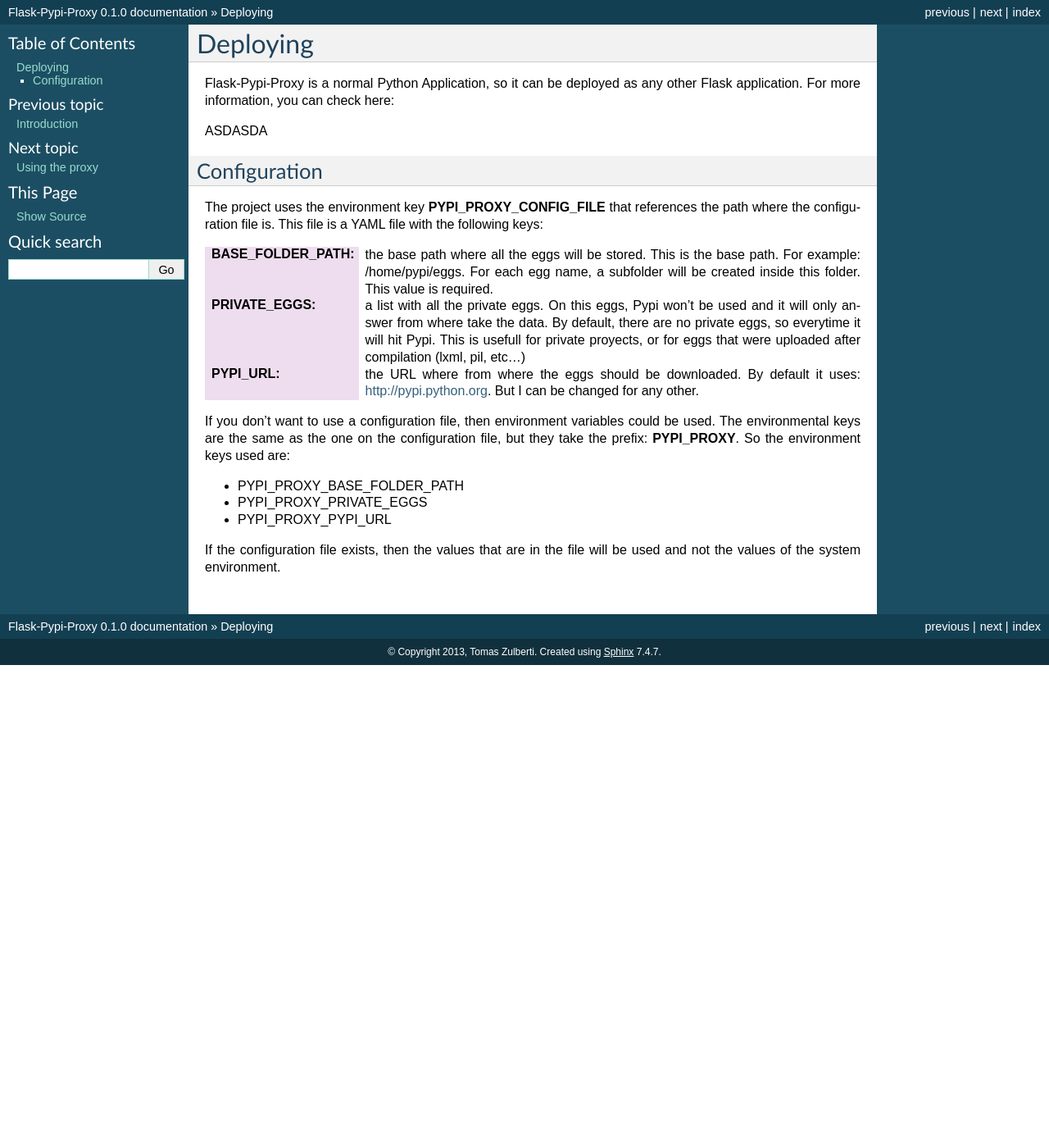
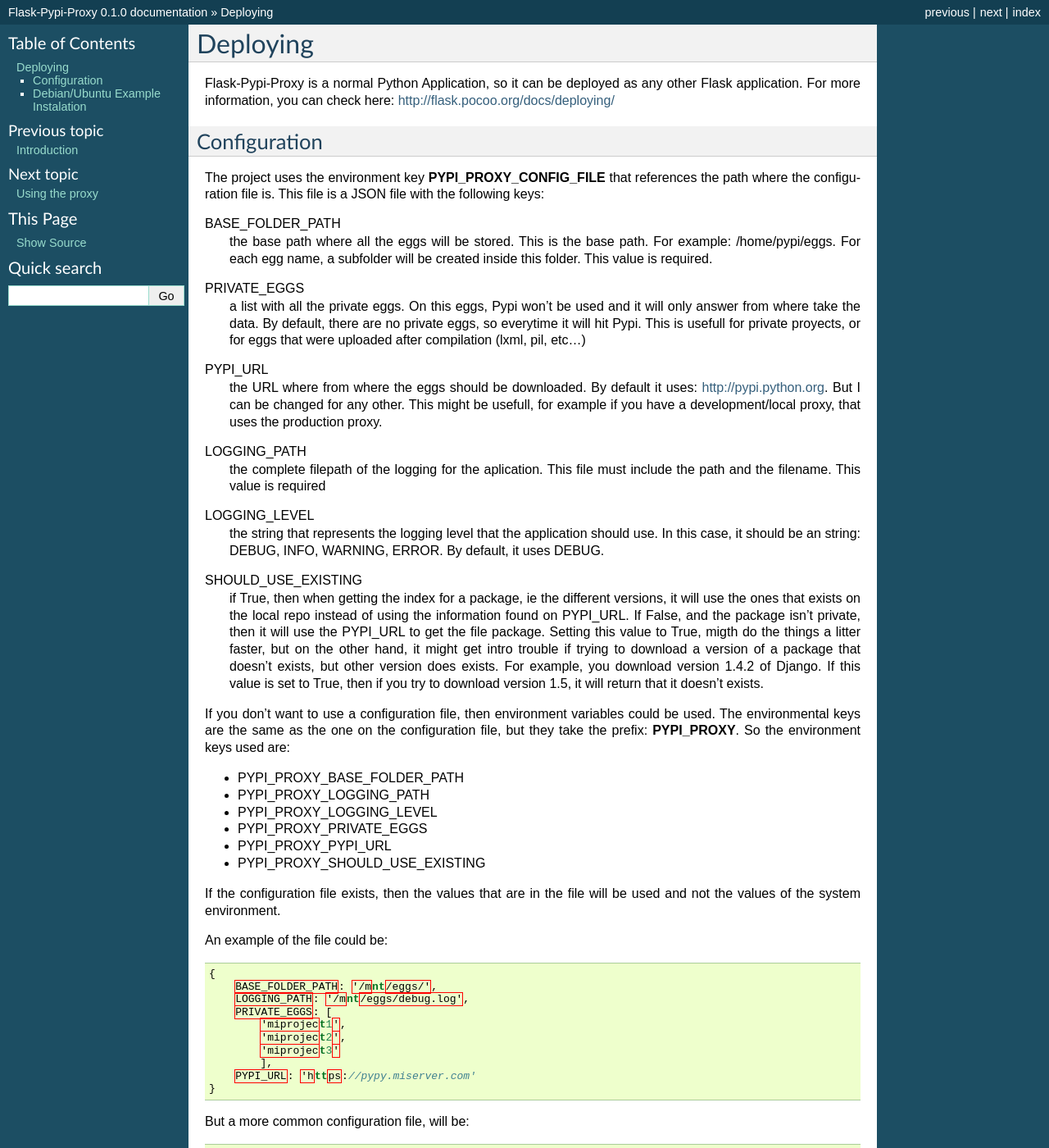
Before and after one commit to tzulberti/Flask-PyPi-Proxy, a Sphinx documentation site: the page built from docs/source/installing.rst, in a window 1280 px wide and 1400 px high. Shown: the whole window at 82% size. Built offline with Sphinx 7.4.7, drawn with Linux system fonts in a browser that asks for light colours; some of the changed text lies outside the part shown.

Commit message:
Improved documentation

```diff
--- a/docs/source/installing.rst
+++ b/docs/source/installing.rst
@@ -4,32 +4,54 @@
 
 Flask-Pypi-Proxy is a normal Python Application, so it can be deployed
 as any other Flask application. For more information, you can check here:
-
-ASDASDA
+`http://flask.pocoo.org/docs/deploying/ <http://flask.pocoo.org/docs/deploying/>`_
 
 
 Configuration
 =============
 
 The project uses the environment key **PYPI_PROXY_CONFIG_FILE** that references
-the path where the configuration file is. This file is a YAML file with the
+the path where the configuration file is. This file is a JSON file with the
 following keys:
 
-:BASE_FOLDER_PATH:
+BASE_FOLDER_PATH
     the base path where all the eggs will be stored. This is the base
     path. For example: /home/pypi/eggs. For each egg name, a subfolder
     will be created inside this folder. This value is required.
 
-:PRIVATE_EGGS:
+PRIVATE_EGGS
     a list with all the private eggs. On this eggs, Pypi won't be used
     and it will only answer from where take the data. By default, there
     are no private eggs, so everytime it will hit Pypi. This is usefull
     for private proyects, or for eggs that were uploaded after compilation
     (lxml, pil, etc...)
 
-:PYPI_URL:
+PYPI_URL
     the URL where from where the eggs should be downloaded. By default it
-    uses: http://pypi.python.org. But I can be changed for any other.
+    uses: http://pypi.python.org. But I can be changed for any other. This might
+    be usefull, for example if you have a development/local proxy, that
+    uses the production proxy.
+
+LOGGING_PATH
+    the complete filepath of the logging for the aplication. This file must
+    include the path and the filename. This value is required
+
+LOGGING_LEVEL
+    the string that represents the logging level that the application
+    should use. In this case, it should be an string: DEBUG, INFO, WARNING,
+    ERROR. By default, it uses DEBUG.
+
+SHOULD_USE_EXISTING
+    if True, then when getting the index for a package, ie the different
+    versions, it will use the ones that exists on the local repo instead
+    of using the information found on PYPI_URL. If False, and the package
+    isn't private, then it will use the PYPI_URL to get the file package.
+    Setting this value to True, migth do the things a litter faster, but
+    on the other hand, it might get intro trouble if trying to download
+    a version of a package that doesn't exists, but other version does exists.
+    For example, you download version 1.4.2 of Django. If this value is
+    set to True, then if you try to download version 1.5, it will return
+    that it doesn't exists.
 
 If you don't want to use a configuration file, then environment variables
 could be used. The environmental keys are the same as the one on the
@@ -37,8 +59,69 @@
 environment keys used are:
 
 * PYPI_PROXY_BASE_FOLDER_PATH
+* PYPI_PROXY_LOGGING_PATH
+* PYPI_PROXY_LOGGING_LEVEL
 * PYPI_PROXY_PRIVATE_EGGS
 * PYPI_PROXY_PYPI_URL
+* PYPI_PROXY_SHOULD_USE_EXISTING
 
 If the configuration file exists, then the values that are in the file
 will be used and not the values of the system environment.
+
+An example of the file could be:
+
+.. code-block:: json
+
+    {
+        BASE_FOLDER_PATH: '/mnt/eggs/',
+        LOGGING_PATH: '/mnt/eggs/debug.log',
+        PRIVATE_EGGS: [
+            'miproject1',
+            'miproject2',
+            'miproject3'
+            ],
+        PYPI_URL: 'https://pypy.miserver.com'
+    }
+
+But a more common configuration file, will be:
+
+.. code-block:: json
+
+    {
+        BASE_FOLDER_PATH: '/mnt/eggs/',
+        LOGGING_PATH: '/mnt/eggs/debug.log',
+    }
+
+
+Debian/Ubuntu Example Instalation
+=================================
+
+This is a **VERY** simple/basic configuration. It doesn't provide any
+authentification, so this shouldn't be used on production.
+
+.. code-block:: bash
+
+    >>> sudo apt-get install apache2 libapache2-mod-wsgi
+    >>> sudo apt-get install python-setuptools python-dev libxml2-dev libxslt-dev
+    >>> sudo easy_install Flask-Pypi-Proxy
+
+    >>> mkdir -p /mnt/eggs/
+    >>> sudo chown www-data:www-data -R /mnt/eggs/
+
+    >>> cat /mnt/eggs/flask_pypi_proxy.wsgi
+    import os
+
+    os.environ['PYPI_PROXY_BASE_FOLDER_PATH'] = '/mnt/eggs/'
+    os.environ['PYPI_PROXY_LOGGING_PATH'] = '/mnt/eggs/proxy.logs'
+
+    # if installed inside a virtualenv, then do this:
+    # activate_this = 'VIRTUALENENV_PATH/bin/activate_this.py'
+    # execfile(activate_this, dict(__file__=activate_this))
+
+    from flask_pypi_proxy.views import app as application
+
+    >>> cat /etc/apache2/sites-enabled/flask_pypi_proxy
+    <VirtualHost *:80>
+        WSGIDaemonProcess pypi_proxy threads=5
+        WSGIScriptAlias / /mnt/eggs/flask_pypi_proxy.wsgi
+    </VirtualHost>
--- a/docs/source/intro.rst
+++ b/docs/source/intro.rst
@@ -30,3 +30,4 @@
   and then from the Flask-Pypi-Proxy
 
 * There are some packages that fails to install them. For example: py-bcrypt.
+  Basically, all the external packages that aren't hosted at pypi.python.org.
```
Also changed, not shown: docs/source/using.rst (+32 -0 lines).
